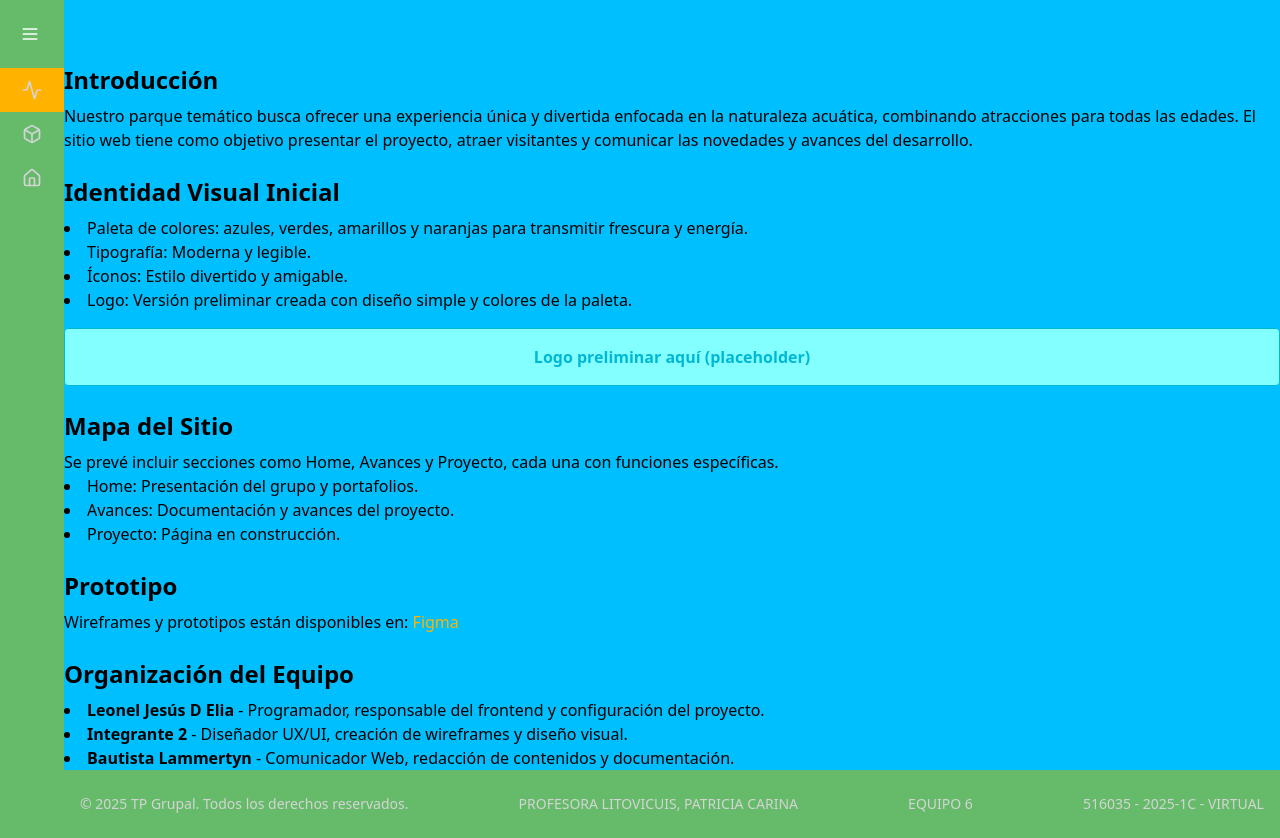
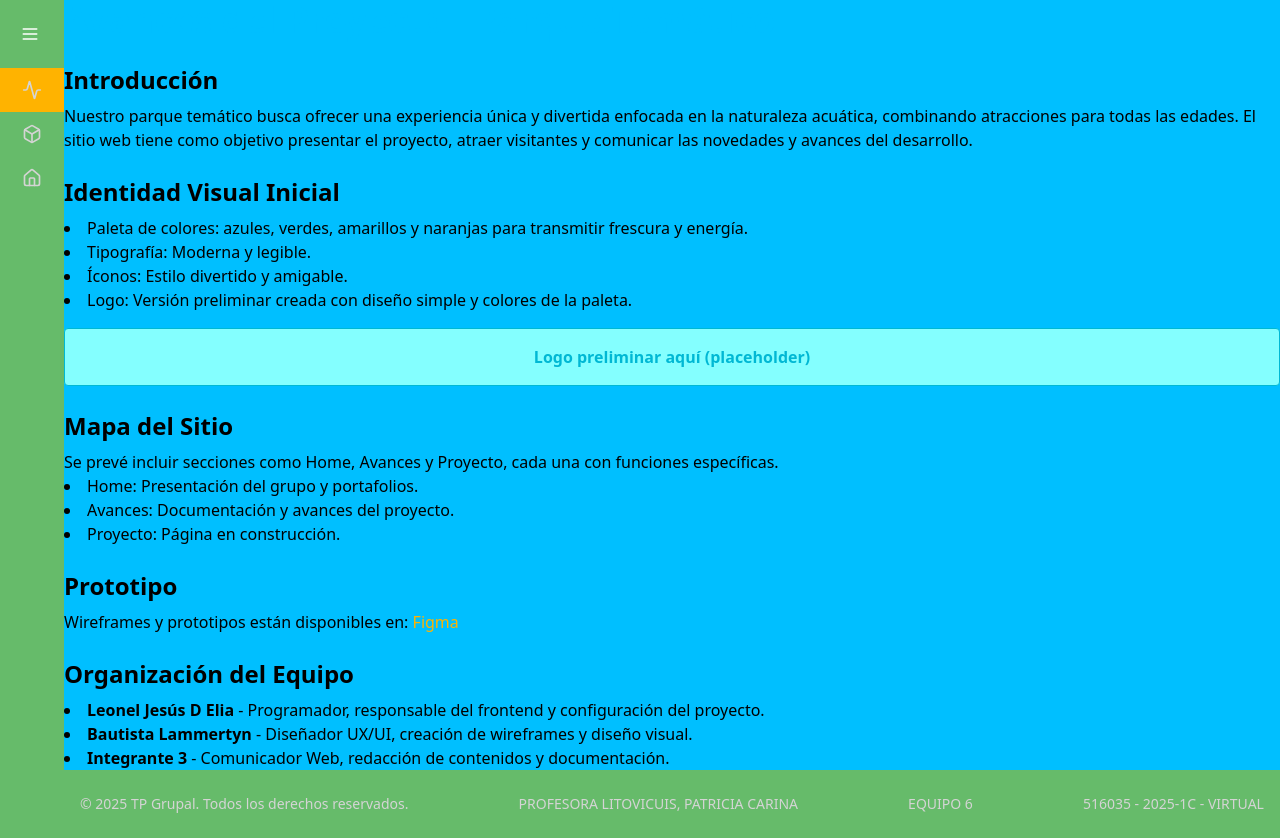
Before and after one commit to lDelia43/tp-grupal-dyw, a React (Vite) app: page /tp-grupal-dyw/avances in a window 1280 px wide. Built offline with nearby package versions, Linux system fonts and the light colour scheme.

Commit message:
Update Avances.tsx

```diff
--- a/src/pages/Avances.tsx
+++ b/src/pages/Avances.tsx
@@ -58,10 +58,10 @@ export default function Avances() {
             proyecto.
           </li>
           <li>
-            <strong>Integrante 2</strong> - Diseñador UX/UI, creación de wireframes y diseño visual.
+            <strong>Bautista Lammertyn</strong> - Diseñador UX/UI, creación de wireframes y diseño visual.
           </li>
           <li>
-            <strong>Bautista Lammertyn</strong> - Comunicador Web, redacción de contenidos y documentación.
+            <strong>Integrante 3</strong> - Comunicador Web, redacción de contenidos y documentación.
           </li>
         </ul>
       </section>
```
